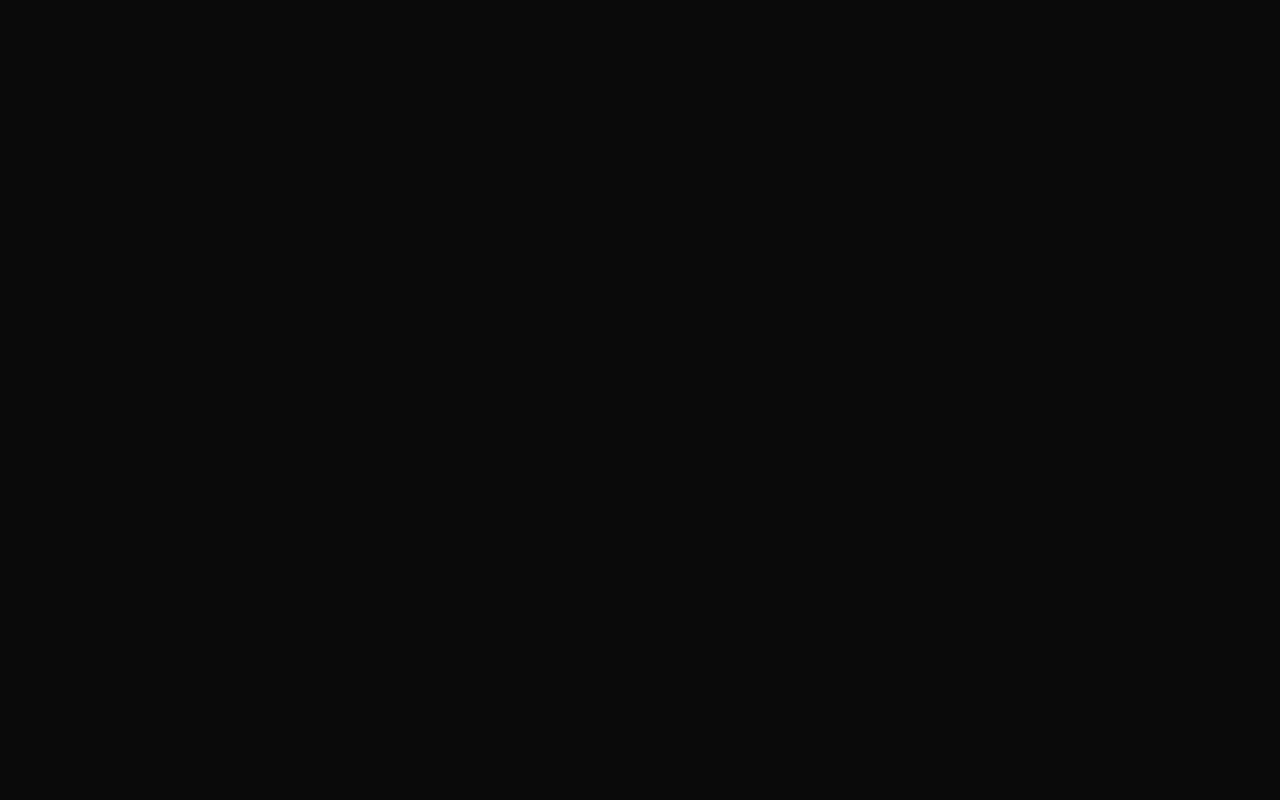
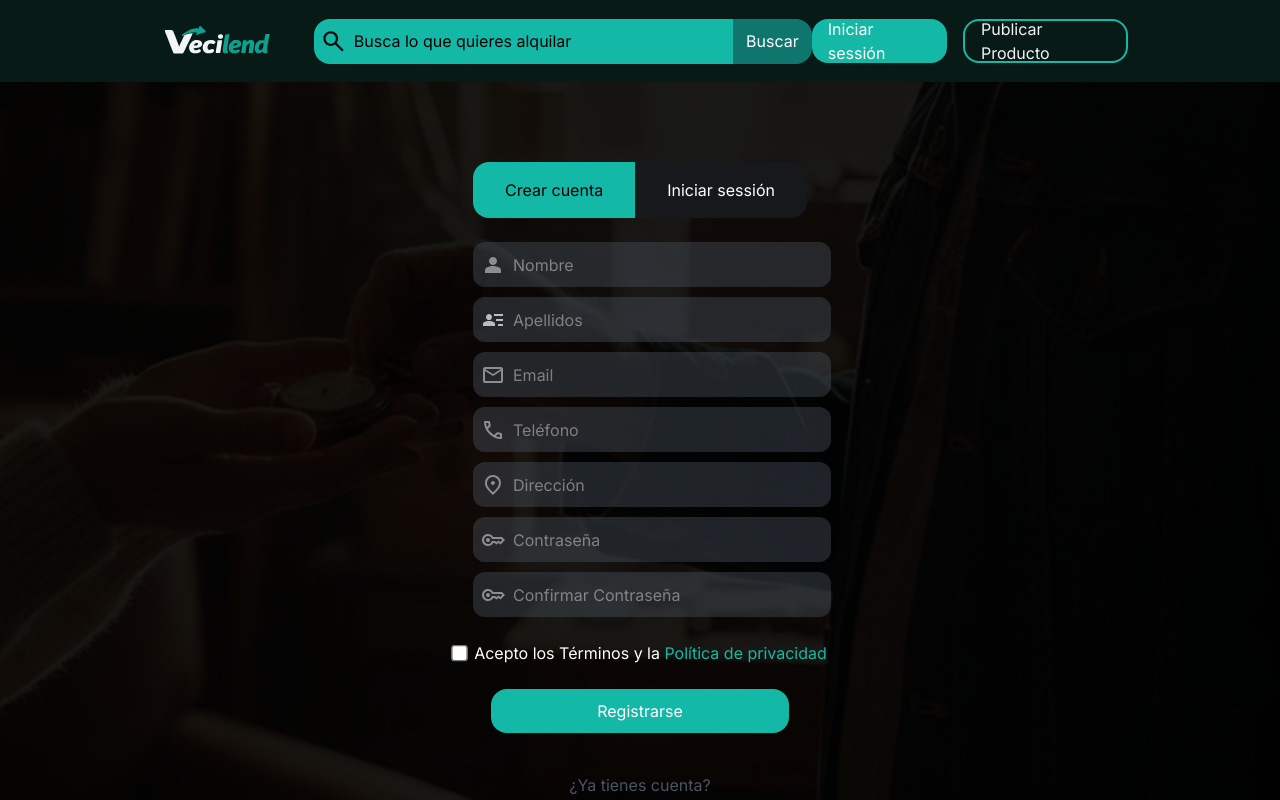
Before and after one commit to DawVecilend/vecilend, a React (Vite) app in the folder frontend/: page /register in a window 1280 px wide. Before the commit this address had no page. Shown: the top 800 px of the page. Built offline with nearby package versions, Linux system fonts and the light colour scheme.

Commit message:
Register hecho

```diff
--- a/frontend/src/App.jsx
+++ b/frontend/src/App.jsx
@@ -2,6 +2,7 @@ import { Routes, Route } from 'react-router-dom'
 import HomePage from './pages/HomePage';
 import StatusPage from './pages/StatusPage';
 import LoginPage from './pages/LoginPage';
+import RegisterPage from './pages/RegisterPage';
 
 function App() {
 
@@ -10,6 +11,7 @@ function App() {
       <Routes>
         <Route path="/" element={<HomePage />}/>
         <Route path="/login" element={<LoginPage />}/>
+        <Route path="/register" element={<RegisterPage />}/>
         <Route path="/status" element={<StatusPage />}/>
       </Routes>
     </>
--- a/frontend/src/pages/LoginPage.jsx
+++ b/frontend/src/pages/LoginPage.jsx
@@ -26,7 +26,7 @@ function LoginPage() {
         if (!response.ok) {
             const errorText = await response.text();
             console.error("Error del backend:", errorText);
-            throw new Error("Error al i")
+            throw new Error("Error al enviar los datos")
         }
 
         alert("inicio de sesion correcto")
@@ -42,12 +42,12 @@ function LoginPage() {
         <HeaderDesktop />
         <form  onSubmit={handleSubmit} className="relative h-full bg-[url('/assets/fondo-login-register.jpg')] flex flex-col items-center bg-cover bg-center">
             <div className="absolute inset-0 bg-black/90"></div>
-            <div className="relative flex flex-col items-center pt-20 gap-10 w-full px-38 pb-38">
+            <div className="relative flex flex-col items-center pt-20 gap-6 w-full px-38 pb-36">
                 <div className='flex'>
-                    <a href="/register" className='bg-[#16181C] text-white h-full px-8 py-4 rounded-l-2xl'>Crear cuenta</a>
-                    <a href="/login" className='bg-[#14B8A6] h-full px-8 py-4 rounded-r-2xl'>Iniciar sessión</a>
+                    <Link to="/register" className='bg-[#16181C] text-white h-full px-8 py-4 rounded-l-2xl'>Crear cuenta</Link >
+                    <Link to="/login" className='bg-[#14B8A6] h-full px-8 py-4 rounded-r-2xl'>Iniciar sessión</Link >
                 </div>
-                <div className='flex flex-col w-[382px] gap-6'>
+                <div className='flex flex-col w-[382px] gap-[10px]'>
                     <div className='flex items-center'>
                         <img className='relative h-[24px] left-8' src="/assets/icons/mail-icon.svg" alt="Icono email" />
                        <input type="text" value={formData.email} onChange={(e) => setFormData({ ...formData, email: e.target.value })} className='bg-[#4B5563]/40 text-[#D9D9D9] w-full px-10 h-[45px] focus:outline-none rounded-xl' placeholder='Email'/>
@@ -59,14 +59,14 @@ function LoginPage() {
                 </div>
                 <div className='flex items-center flex-col w-full gap-6'>
                     <Link to="#" className='text-[#4B5563]'>¿Olvidaste tu contraseña?</Link>
-                    <button className='bg-[#14B8A6] text-white h-[44px] px-4 flex items-center justify-center rounded-2xl w-[298px]' type="submit">Entrar</button>
+                    <button className='bg-[#14B8A6] text-white h-[44px] px-4 flex items-center justify-center rounded-2xl w-[298px] cursor-pointer' type="submit">Entrar</button>
                 </div>
                 <div className='flex items-center'>
                     <p className='text-[#4B5563] text-center'>Al continuar aceptas nuestros Términos y  la Política de privacidad.</p>
                 </div>
-                <div className='flex flex-col justify-center mt-38'>
+                <div className='flex flex-col justify-center mt-60'>
                     <p className='text-[#4B5563]'>¿No tienes cuenta?</p>
-                    <Link to="" className='text-vecilend-dark-primary text-center w-full'>Crear una aquí</Link>
+                    <Link to="/register" className='text-vecilend-dark-primary text-center w-full'>Crear una aquí</Link>
                 </div>
             </div>
         </form>
--- /dev/null
+++ b/frontend/src/pages/RegisterPage.jsx
@@ -0,0 +1,108 @@
+import { Link } from 'react-router-dom'
+import HeaderDesktop from '../components/header/HeaderDesktop'
+import { useState } from "react"
+
+function RegisterPage() {
+    const [formData, setFormData] = useState({
+        nom: "",
+        cognoms: "",
+        email: "",
+        telefon: "",
+        direccio: "",
+        password: "",
+        password_confirmation: "",
+        accepta_termes: false,
+        avatar_url: "",
+        radi_proximitat: 10,
+        ubicacio: {
+            lat: 0,
+            lng: 0
+        }
+    });
+
+    const handleSubmit = async (e) => {
+        e.preventDefault()
+
+        const submitData = {
+        ...formData
+        }
+
+        try {
+        const response = await fetch("http://localhost:8000/api/v1/register", {
+            method: "POST",
+            headers: { "Content-Type": "application/json" },
+            body: JSON.stringify(submitData)
+        })
+
+        if (!response.ok) {
+            const errorText = await response.text();
+            console.error("Error del backend:", errorText);
+            throw new Error("Error al crear usuario")
+        }
+
+        alert("Creacion del usuario correcto")
+        window.location.href = "/"
+        } catch (error) {
+            console.error(error)
+            alert("❌ Error al crear usuario")
+        }
+    }
+
+  return (
+    <>
+        <HeaderDesktop />
+        <form  onSubmit={handleSubmit} className="relative h-full bg-[url('/assets/fondo-login-register.jpg')] flex flex-col items-center bg-cover bg-center">
+            <div className="absolute inset-0 bg-black/90"></div>
+            <div className="relative flex flex-col items-center pt-20 gap-6 w-full px-38 pb-36">
+                <div className='flex'>
+                    <Link to="/register" className='bg-vecilend-dark-primary h-full px-8 py-4 rounded-l-2xl'>Crear cuenta</Link >
+                    <Link to="/login" className='bg-vecilend-dark-neutral text-white h-full px-8 py-4 rounded-r-2xl'>Iniciar sessión</Link >
+                </div>
+                <div className='flex flex-col w-[382px] gap-[10px]'>
+                    <div className='flex items-center'>
+                        <img className='relative h-[24px] left-8' src="/assets/icons/person-icon.svg" alt="Icono Persona" />
+                       <input type="text" value={formData.nom} onChange={(e) => setFormData({ ...formData, nom: e.target.value })} className='bg-[#4B5563]/40 text-[#D9D9D9] w-full px-10 h-[45px] focus:outline-none rounded-xl' placeholder='Nombre' required/>
+                    </div>
+                    <div className='flex items-center'>
+                        <img className='relative h-[24px] left-8' src="/assets/icons/apellidos-icon.svg" alt="Icono Apellidos" />
+                       <input type="text" value={formData.cognoms} onChange={(e) => setFormData({ ...formData, cognoms: e.target.value })} className='bg-[#4B5563]/40 text-[#D9D9D9] w-full px-10 h-[45px] focus:outline-none rounded-xl' placeholder='Apellidos' required/>
+                    </div>
+                    <div className='flex items-center'>
+                        <img className='relative h-[24px] left-8' src="/assets/icons/mail-icon.svg" alt="Icono email" />
+                       <input type="text" value={formData.email} onChange={(e) => setFormData({ ...formData, email: e.target.value })} className='bg-[#4B5563]/40 text-[#D9D9D9] w-full px-10 h-[45px] focus:outline-none rounded-xl' placeholder='Email' required/>
+                    </div>
+                    <div className='flex items-center'>
+                        <img className='relative h-[24px] left-8' src="/assets/icons/call-icon.svg" alt="Icono email" />
+                       <input type="text" value={formData.telefon} onChange={(e) => setFormData({ ...formData, telefon: e.target.value })} className='bg-[#4B5563]/40 text-[#D9D9D9] w-full px-10 h-[45px] focus:outline-none rounded-xl' placeholder='Teléfono' required/>
+                    </div>
+                    <div className='flex items-center'>
+                        <img className='relative h-[24px] left-8' src="/assets/icons/location-icon.svg" alt="Icono Direccion" />
+                       <input type="text" value={formData.direccio} onChange={(e) => setFormData({ ...formData, direccio: e.target.value })} className='bg-[#4B5563]/40 text-[#D9D9D9] w-full px-10 h-[45px] focus:outline-none rounded-xl' placeholder='Dirección' required/>
+                    </div>
+                    <div className='flex items-center'>
+                        <img className='relative h-[24px] left-8' src="/assets/icons/key-icon.svg" alt="Icono contraseña" />
+                        <input type="password" className='bg-[#4B5563]/40 text-[#D9D9D9] w-full px-10 h-[45px] focus:outline-none rounded-xl' placeholder='Contraseña' value={formData.password} onChange={(e) => setFormData({ ...formData, password: e.target.value })}/>
+                    </div>
+                    <div className='flex items-center'>
+                        <img className='relative h-[24px] left-8' src="/assets/icons/key-icon.svg" alt="Icono contraseña" />
+                        <input type="password" className='bg-[#4B5563]/40 text-[#D9D9D9] w-full px-10 h-[45px] focus:outline-none rounded-xl' placeholder='Confirmar Contraseña' value={formData.password_confirmation} onChange={(e) => setFormData({ ...formData, password_confirmation: e.target.value })}/>
+                    </div>
+                </div>
+                <div className='flex items-center flex-col w-full gap-6'>
+                    <div className='flex gap-2'>
+                        <input type="checkbox" onChange={(e) => setFormData({ ...formData, accepta_termes: e.target.value })}  id="accept" className='scale-125 accent-vecilend-dark-primary cursor-pointer transition' required/>
+                        <label htmlFor="accept" className='text-white'>Acepto los Términos y la <span className='text-vecilend-dark-primary'>Política de privacidad</span></label>
+                    </div>
+                    <button className='bg-vecilend-dark-primary text-white h-[44px] px-4 flex items-center justify-center rounded-2xl w-[298px] cursor-pointer' type="submit">Registrarse</button>
+                </div>
+                <div className='flex flex-col justify-center mt-4'>
+                    <p className='text-[#4B5563]'>¿Ya tienes cuenta?</p>
+                    <Link to="/login" className='text-vecilend-dark-primary text-center w-full'>Inicia sesión aquí</Link>
+                </div>
+            </div>
+        </form>
+    </>
+  )
+}
+
+export default RegisterPage
```
Also changed, not shown: frontend/public/assets/icons/apellidos-icon.svg (added).
